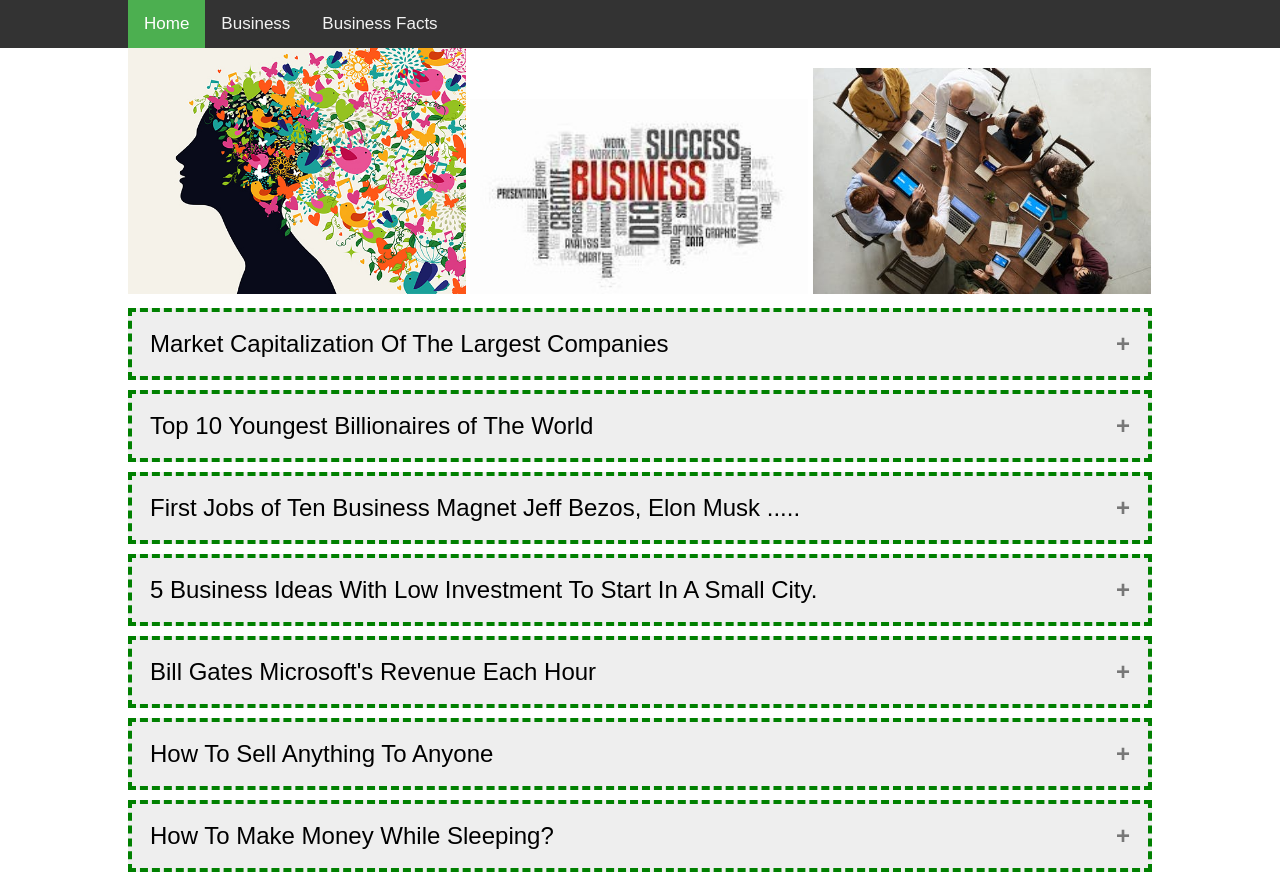
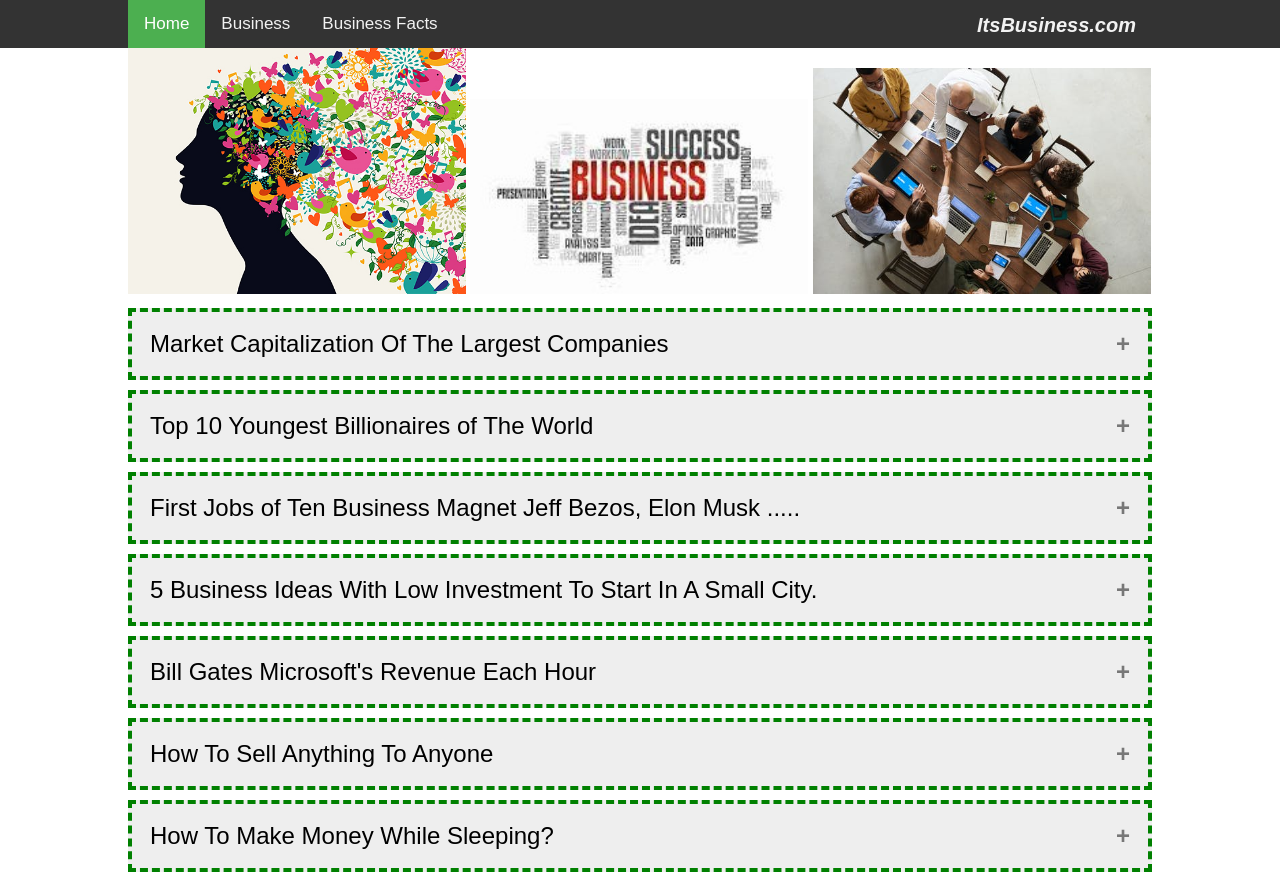
Before and after one commit to bhtnarayan/creativebusiness, a plain HTML site: page home.html in a window 1280 px wide. Drawn offline with Linux system fonts and the light colour scheme.

Commit message:
Final Setup
Ready all Fiels

```diff
--- a/home.html
+++ b/home.html
@@ -11,9 +11,11 @@
 	<!-- navbar start -->
   <div class="cb-topnav" id="myTopnav">
 	<div class = "container">
+
 	  <a href="home.html" class="btn cb-active">Home</a>
 	  <a href="business-tips.html" class = "btn">Business</a>
 	  <a href="business-facts.html" class = "btn">Business Facts</a>
+	  <a href = "home.html" class = "btn right"><i style = "font-size:20px;font-weight:bold;">ItsBusiness.com</i></a>
 	  <a href="javascript:void(0);" class="icon" onclick="myFunction()">
 	    <i class="fa fa-bars"></i>
 	  </a>
--- a/style.css
+++ b/style.css
@@ -33,6 +33,10 @@ body {
 }
 
 
+.right {
+  position:absolute;
+  right:10%;
+}
 
 
 
```
Also changed, not shown: business-facts.html (+1 -0 lines), business-tips.html (+1 -0 lines).
